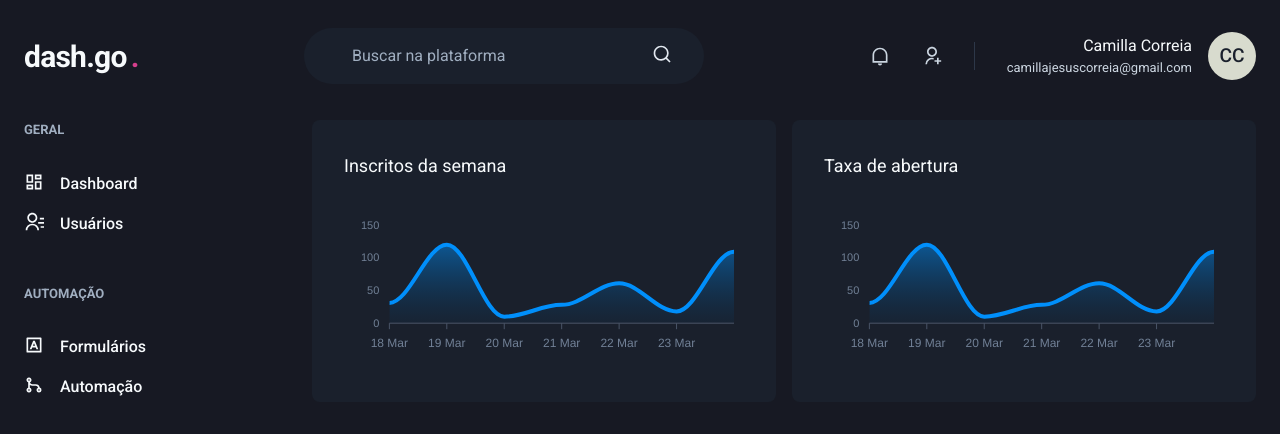
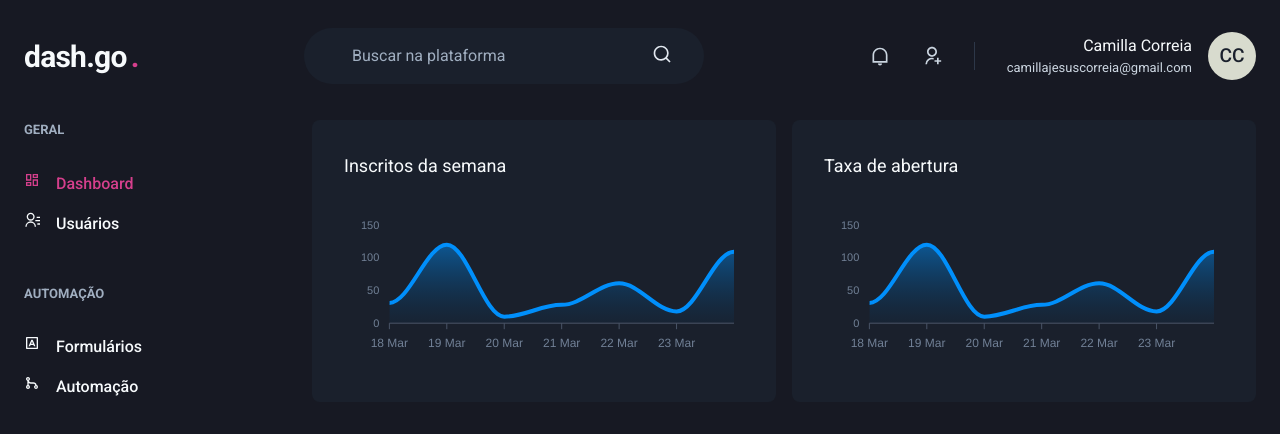
Before and after one commit to camillacorreia/dash.go, a Next.js app: page /dashboard in a window 1280 px wide. Shown: the top 434 px of the page. Built offline with nearby package versions, Linux system fonts and the light colour scheme.

Commit message:
feat: active link

```diff
--- /dev/null
+++ b/src/components/ActiveLink.tsx
@@ -0,0 +1,37 @@
+
+import Link, { LinkProps } from "next/link";
+import { useRouter } from "next/router";
+import { cloneElement, ReactElement } from "react";
+
+interface ActiveLinkProps extends LinkProps {
+  children: ReactElement;
+  shouldMatchExactHref?: boolean;
+}
+
+export function ActiveLink({
+  children,
+  shouldMatchExactHref,
+  ...rest
+}: ActiveLinkProps) {
+  const { asPath } = useRouter();
+
+  let isActive = false;
+
+  if (shouldMatchExactHref && (asPath === rest.href || asPath === rest.as)) {
+    isActive = true
+  }
+
+  if (!shouldMatchExactHref &&
+    (asPath.startsWith(String(rest.href)) ||
+     asPath.startsWith(String(rest.as)))) {
+      isActive = true
+    }
+
+  return (
+    <Link {...rest}>
+      {cloneElement(children, {
+        color: isActive ? 'pink.500' : 'gray.50'
+      })}
+    </Link>
+  )
+}
--- a/src/components/Sidebar/NavLink.tsx
+++ b/src/components/Sidebar/NavLink.tsx
@@ -1,17 +1,21 @@
 import { Icon, Link as ChakraLink, Text, LinkProps as ChakraLinkProps } from "@chakra-ui/react";
 import { ElementType } from "react";
 
-interface NavLinkProps extends ChakraLinkProps{
+import { ActiveLink } from "../ActiveLink";
+
+interface NavLinkProps extends ChakraLinkProps {
   icon: ElementType;
   children: string;
   href: string;
-};
+}
 
-export function NavLink({ icon, children, href, ...rest}: NavLinkProps){
-    return(
+export function NavLink({ icon, children, href, ...rest }: NavLinkProps) {
+  return (
+    <ActiveLink href={href} passHref >
       <ChakraLink display="flex" align="center" {...rest}>
-      <Icon as={icon} fontSize="20"/>
-      <Text ml="4" fontWeight="medium"> {children} </Text>
+        <Icon as={icon} size="20" />
+        <Text ml="4" fontWeight="medium">{children}</Text>
       </ChakraLink>
-    );
+    </ActiveLink>
+  )
 }
```
